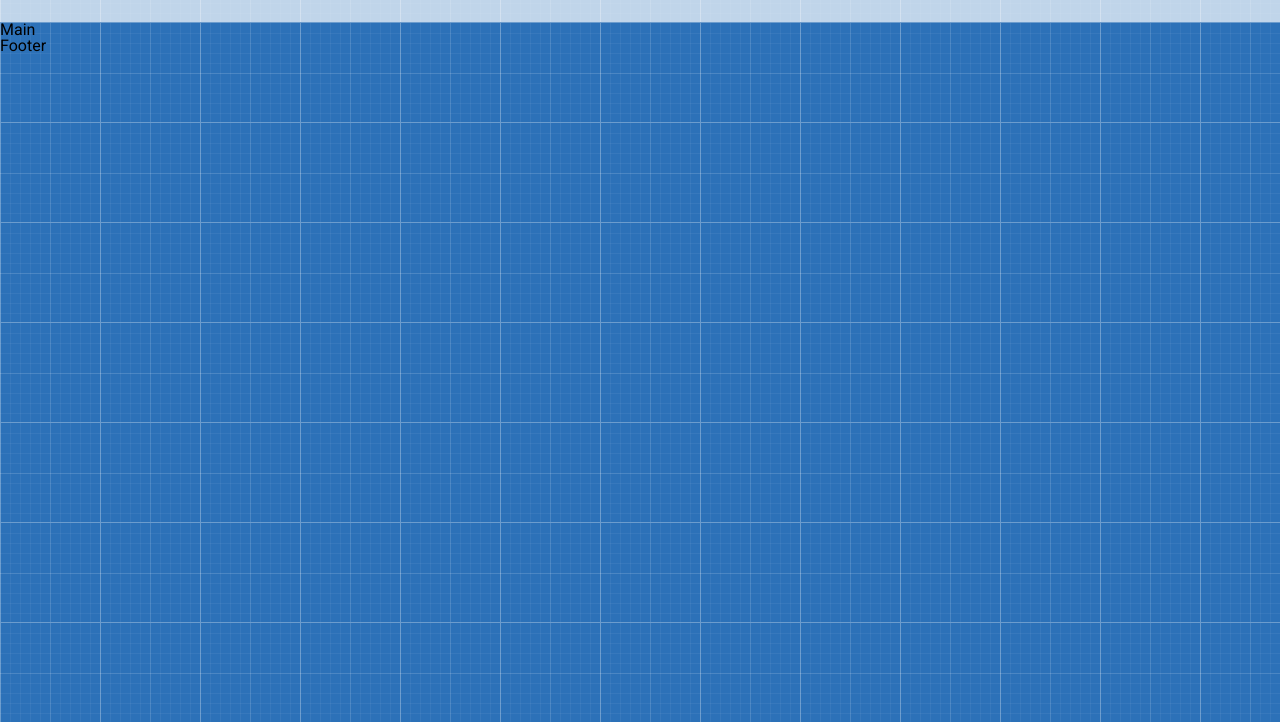
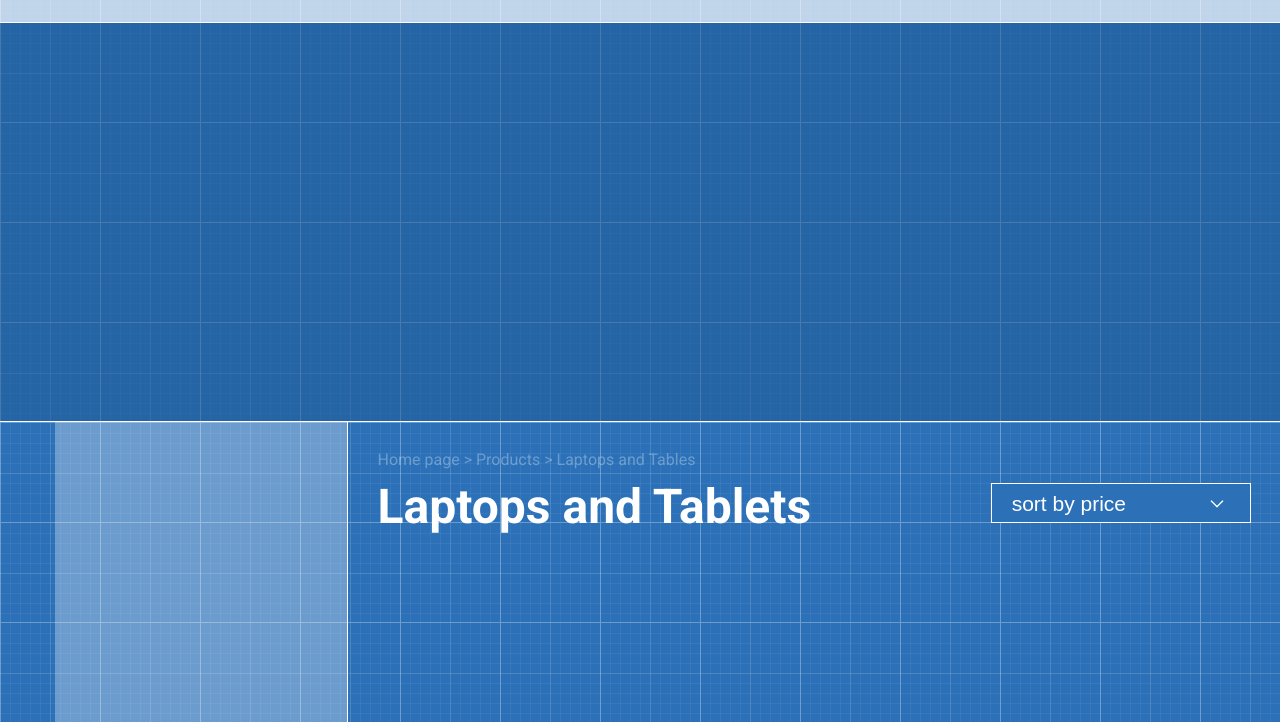
Before and after one commit to tweety18/tweety18.github.io, a plain HTML site: page index.html in a window 1280 px wide. Shown: the part 78-800 px from the top of the page. Drawn offline with Linux system fonts and the light colour scheme.

Commit message:
addad main markup

```diff
--- a/index.html
+++ b/index.html
@@ -88,7 +88,39 @@
 			</div>  <!-- container -->
 		</div>
 	</header>
-	<main class="main">Main</main>
+	<main class="main">
+		<div class="slider"></div>
+		<div class="container">
+			<div class="row"></div>
+			<div class="col-md-3 device_type"></div>
+			<div class="col-md-9">
+				<div class="product_block">
+					<ul class="branch_list">
+						<li class="branch_item"><a href="" class="branch_item_link">Home page</a> &gt;</li>
+						<li class="branch_item"><a href="" class="branch_item_link">Products</a> &gt;</li>
+						<li class="branch_item"><a href="" class="branch_item_link">Laptops and Tables</a></li>
+					</ul>
+
+					<div class="col-md-9">
+						<h1 class="h1_text">Laptops and Tablets</h1>
+					</div>
+					<div class="col-md-3">
+
+							<select name="sort by" class="sort_by">
+								<option value="price" class="sort_by_option">sort by price</option>
+								<option value="name" class="sort_by_option">sort by name</option>
+								<option value="date" class="sort_by_option">sort by date</option>
+								<option value="popularity" class="sort_by_option">sort by popularity</option>
+							</select>
+
+					</div>
+				</div> <!-- product_block -->
+
+
+			</div> <!-- col-md-9 -->
+		<div class="row"></div>
+		</div> <!-- container -->
+	</main>
 	<footer class="footer">Footer</footer>
 
 </body>
--- a/style.css
+++ b/style.css
@@ -7,6 +7,8 @@ body {
 	background-image: url(images/patt.png);
 }
 
+/*Header
+==============================*/
 .container {
 	width: 1170px;
 	margin: 0 auto;
@@ -196,3 +198,71 @@ body {
 	font-size: 12px;
 	line-height: 25px;
 }
+
+/*Slider
+=========================*/
+
+.slider {
+	width: 100%;
+	height: 400px;
+	border-top: 1px solid #fff;
+	border-bottom: 1px solid #fff;
+	background-color: rgba(30,90,147, .5);
+}
+
+.device_type {
+	height: 845px;
+	background-color: rgba(255, 255, 255, 0.3);
+	border-right: 1px solid #fff;
+}
+
+.product_block {
+	padding: 30px;
+}
+
+.branch_item {
+	display: inline-block;
+	color: rgba(255, 255, 255, 0.3);
+}
+
+.branch_item_link {
+	text-decoration: none;
+	color: rgba(255, 255, 255, 0.3);
+}
+
+.branch_item_link:hover {
+	text-decoration: underline;
+}
+
+.h1_text {
+	margin-top: 15px;
+	color: #fff;
+	font-size: 48px;
+	font-weight: 700;
+}
+
+.sort_by {
+	margin-top: 15px;
+	width: 260px;
+	height: 40px;
+	padding: 5px 20px;
+	background-color: #2c71b8;
+	border: 1px solid #fff;
+	-webkit-appearance: none;
+	background-image: url(images/down-arrow_sort.png);
+	background-position: 90% 50%;
+	background-repeat: no-repeat;
+	color: #fff;
+	font-weight: 300;
+	font-size: 21px;
+}
+
+.sort_by_option {
+	color: #fff;
+	font-weight: 300;
+	font-size: 21px;
+}
+
+.sort_by_option:selected {
+    background-color: white;
+}
```
Also changed, not shown: images/down-arrow_sort.png (added).
